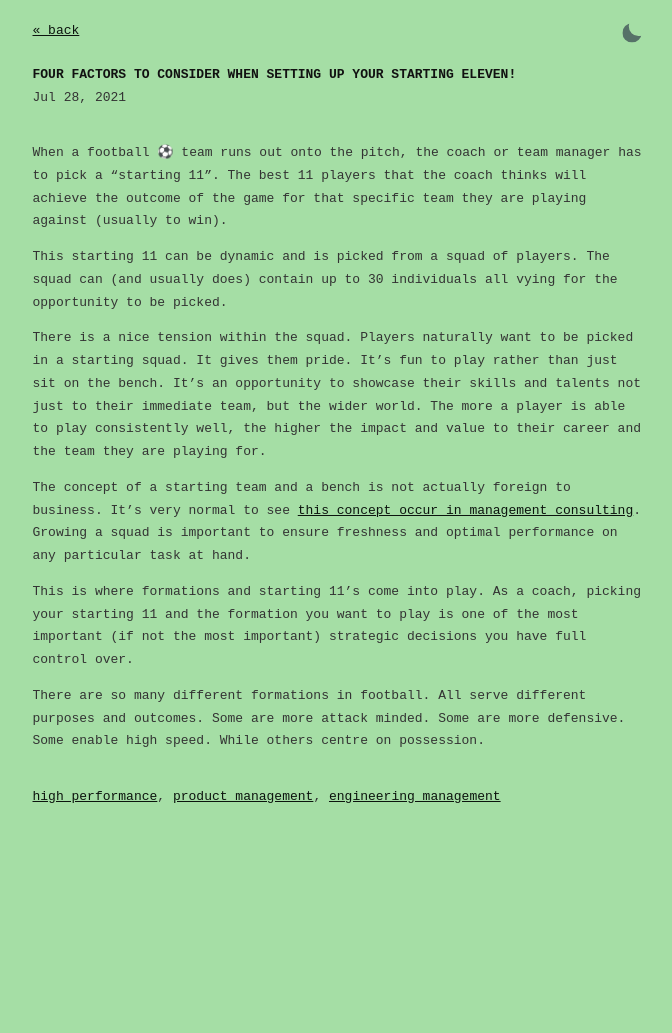
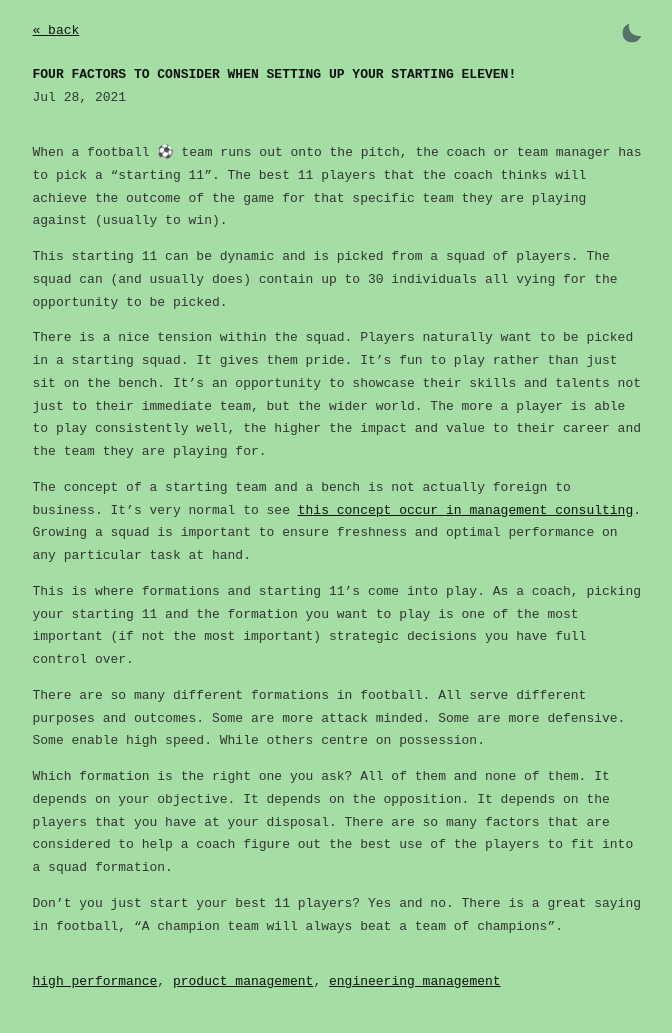
Before and after one commit to mrjk05/jkadwood, a Jekyll site: the page built from _posts/2021-07-28-four-factors-when-setting-up-your-team.md, in a window 1280 px wide. Shown: the whole page, without its empty margins (302-974 px from the left). Built offline with Jekyll 4.4.1, drawn with Linux system fonts in a browser that asks for light colours; before the commit the page ends 900 px from its top, so only the background shows below that.

Commit message:
Made changes from terminal

```diff
--- a/_posts/2021-07-28-four-factors-when-setting-up-your-team.md
+++ b/_posts/2021-07-28-four-factors-when-setting-up-your-team.md
@@ -17,3 +17,7 @@ The concept of a starting team and a bench is not actually foreign to business.
 This is where formations and starting 11’s come into play. As a coach, picking your starting 11 and the formation you want to play is one of the most important (if not the most important) strategic decisions you have full control over.
 
 There are so many different formations in football. All serve different purposes and outcomes. Some are more attack minded. Some are more defensive. Some enable high speed. While others centre on possession.
+
+Which formation is the right one you ask? All of them and none of them. It depends on your objective. It depends on the opposition. It depends on the players that you have at your disposal. There are so many factors that are considered to help a coach figure out the best use of the players to fit into a squad formation.
+
+Don't you just start your best 11 players? Yes and no. There is a great saying in football, "A champion team will always beat a team of champions".
```
